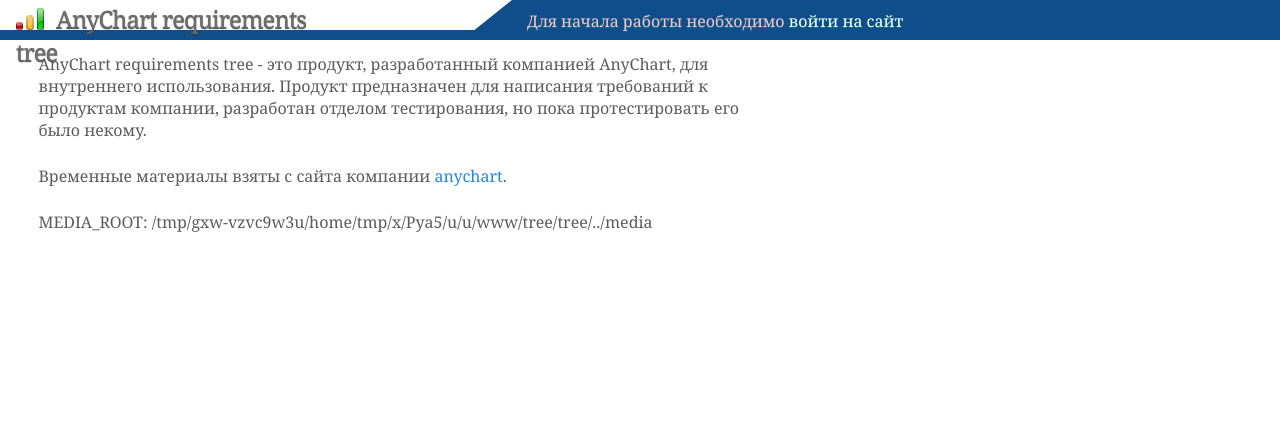
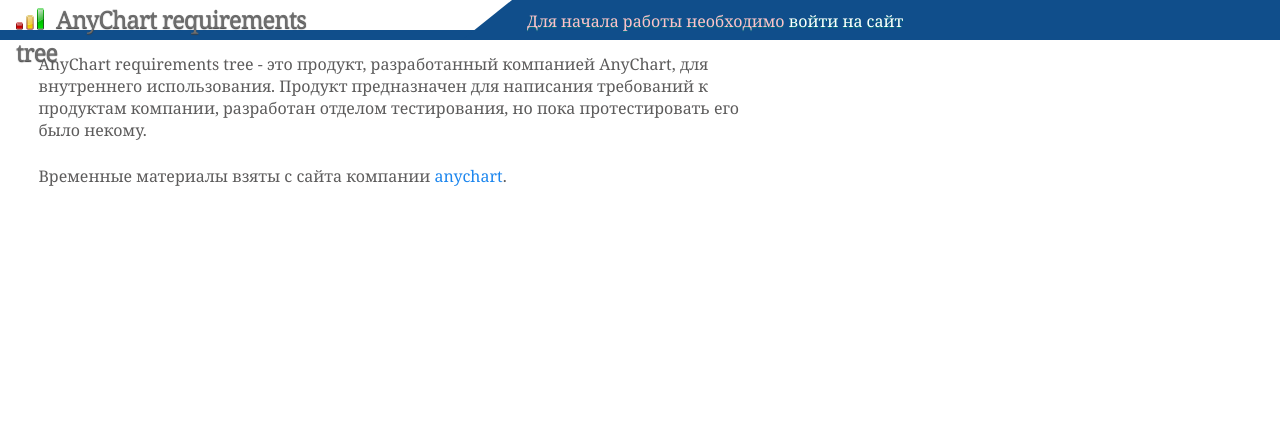
Before and after one commit to lixiaoyue/anychart_tree, a Django app: page / in a window 1280 px wide. Shown: the top 431 px of the page. Run offline with Django 3.2, Linux system fonts and the light colour scheme; some libraries are stand-ins or nearby versions.

Commit message:
MEDIA_ROOT deleted from main

```diff
--- a/tree/templates/main.html
+++ b/tree/templates/main.html
@@ -16,7 +16,6 @@
         <p>AnyChart requirements tree - это продукт, разработанный компанией AnyChart, для внутреннего использования.
         Продукт предназначен для написания требований к продуктам компании, разработан отделом тестирования, но пока протестировать его было некому.</p>
         <p>Временные материалы взяты с сайта компании <a href="http://anychart.com" target="_blank">anychart</a>. </p>
-        <p>MEDIA_ROOT: {{ media_root }}
     </div>
 
 </div>
```
